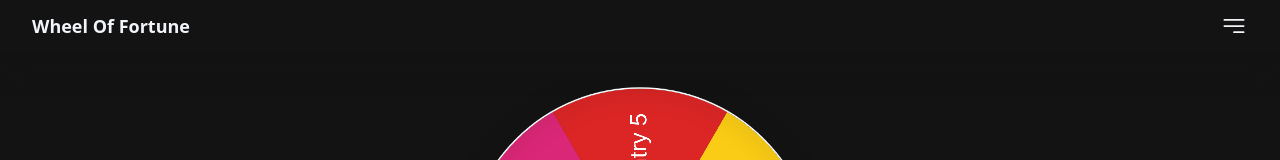
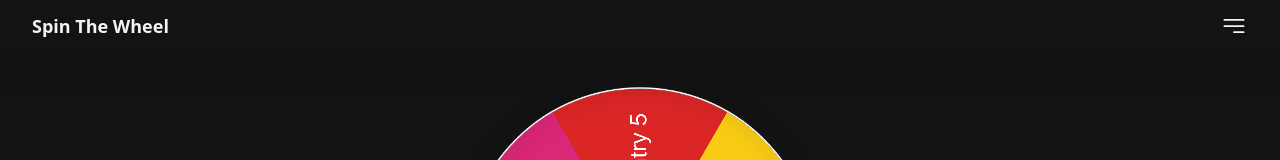
Before and after one commit to ajvejko/WheelOfFortune, a Vue app: page / in a window 1280 px wide. Shown: the top 160 px of the page. Built offline with nearby package versions, Linux system fonts and the light colour scheme.

Commit message:
changed name and meta tags

```diff
--- a/index.html
+++ b/index.html
@@ -8,9 +8,9 @@
       href="https://fonts.googleapis.com/css2?family=Inter:wght@100;400;600&family=Roboto:wght@100;300;400;700&display=swap"
       rel="stylesheet"
     />
-    <link rel="icon" href="/favicon.ico" />
+    <link rel="icon" href="/favicon.svg" />
     <meta name="viewport" content="width=device-width, initial-scale=1.0" />
-    <title>Vite App</title>
+    <title>Spin The Wheel</title>
   </head>
   <body class="bg-bgCustom">
     <div id="app"></div>
--- a/src/components/Navbar.vue
+++ b/src/components/Navbar.vue
@@ -3,7 +3,7 @@
   <nav
     class="fixed top-0 left-0 right-0 flex items-center justify-between bg-bgCustom px-8 py-3 shadow-xl shadow-bgCustom"
   >
-    <a id="home" class="text-lg font-bold text-slate-100">Wheel Of Fortune</a>
+    <a id="home" class="text-lg font-bold text-slate-100">Spin The Wheel</a>
     <button>
       <svg
         xmlns="http://www.w3.org/2000/svg"
```
Also changed, not shown: public/favicon.svg (added), 1 other file (tests, documents, lock files or other folders).
